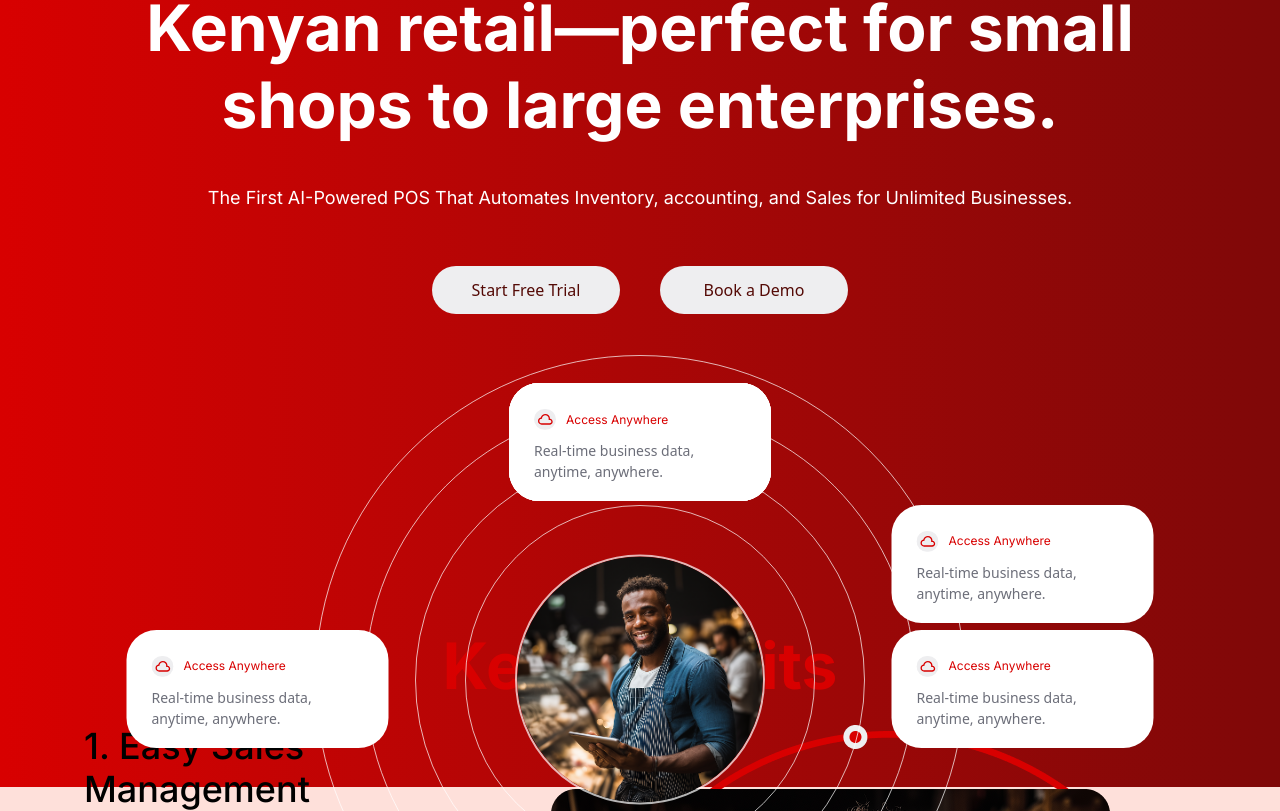
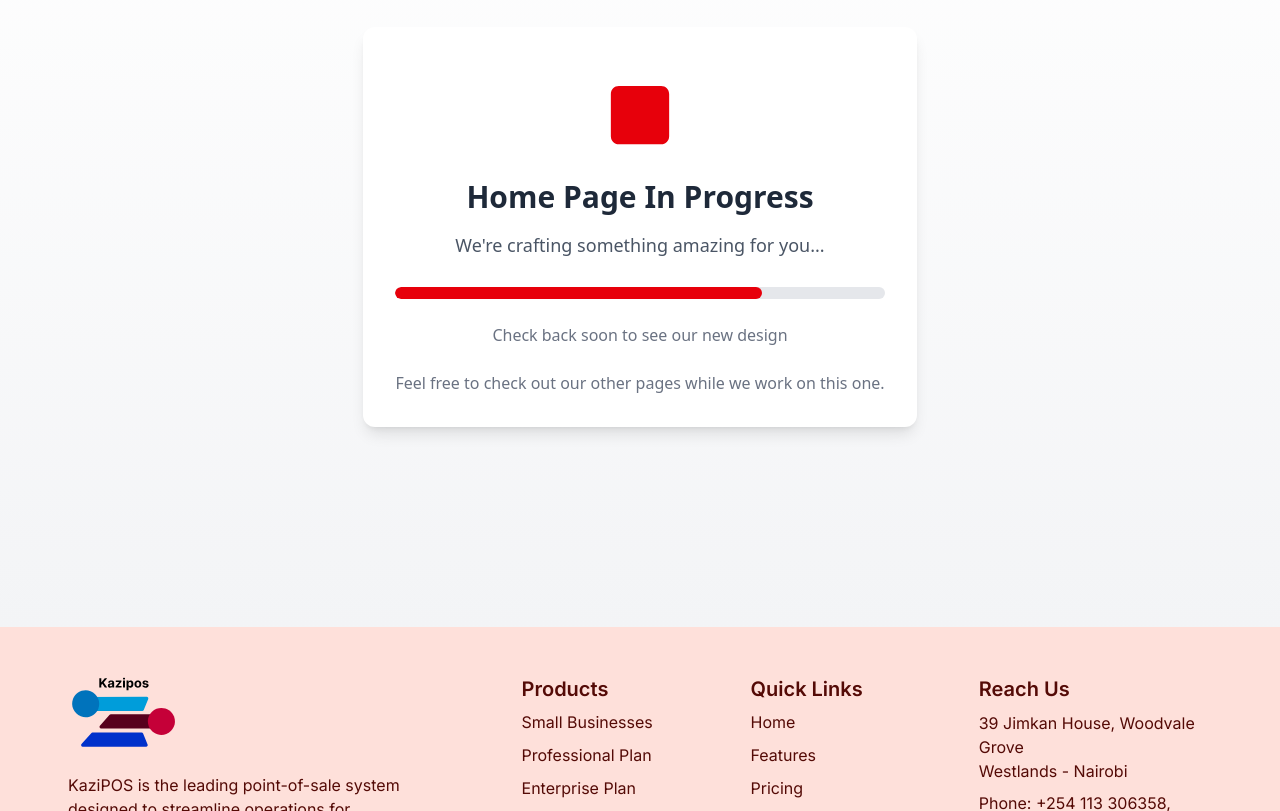
Before and after one commit to gitaujustus/kazipos, a Next.js app: page / in a window 1280 px wide. Shown: the part 249-1060 px from the top of the page. Built offline with nearby package versions, Linux system fonts and the light colour scheme.

Commit message:
home page in progress

```diff
--- a/app/page.js
+++ b/app/page.js
@@ -1,131 +1,131 @@
-import FeatureCard from "@/components/home/FeatureCard";
-import SectionLayout from "@/components/home/Section2";
-import ContentWithImage from "@/components/home/Section2";
-import { Cloud } from "@/icons";
-import Image from "next/image";
+// import FeatureCard from "@/components/home/FeatureCard";
+// import SectionLayout from "@/components/home/Section2";
+// import ContentWithImage from "@/components/home/Section2";
+// import { Cloud } from "@/icons";
+// import Image from "next/image";
 
-export default function Home() {
-  return (
-    <main className="bg-gradient-to-r from-red_republic to-red_reign h-[120vh]  pb-16">
-      {/* Heading  */}
-      <h1 className="xl:pt-[86px] xl:w-[1075px] text-4xl md:text-5xl xl:text-[64px] font-bold font-inter leading-[120%] text-white text-center mx-auto px-4">A powerful POS system for Kenyan retail—perfect for small shops to large enterprises.</h1>
+// export default function Home() {
+//   return (
+//     <main className="bg-gradient-to-r from-red_republic to-red_reign h-[120vh]  pb-16">
+//       {/* Heading  */}
+//       <h1 className="xl:pt-[86px] xl:w-[1075px] text-4xl md:text-5xl xl:text-[64px] font-bold font-inter leading-[120%] text-white text-center mx-auto px-4">A powerful POS system for Kenyan retail—perfect for small shops to large enterprises.</h1>
 
-      <p className="xl:pt-[41px] xl:pb-[55px] pt-6 pb-8 text-white font-inter text-base xl:text-[18px] text-center px-4">The First AI-Powered POS That Automates Inventory, accounting, and Sales for Unlimited Businesses.</p>
+//       <p className="xl:pt-[41px] xl:pb-[55px] pt-6 pb-8 text-white font-inter text-base xl:text-[18px] text-center px-4">The First AI-Powered POS That Automates Inventory, accounting, and Sales for Unlimited Businesses.</p>
 
-      {/* Buttons  */}
-      <div className="flex flex-col sm:flex-row justify-center gap-4 xl:gap-[40px] max-w-md mx-auto px-4 xl:mb-[64px]">
-        {/* Button 1  */}
-        <button className="flex gap-[10px] w-full sm:w-auto xl:w-[198px] h-[48px] bg-neutral-light p-[10px] rounded-[35px] text-nowrap justify-center items-center text-baragon_brown">Start Free Trial</button>
+//       {/* Buttons  */}
+//       <div className="flex flex-col sm:flex-row justify-center gap-4 xl:gap-[40px] max-w-md mx-auto px-4 xl:mb-[64px]">
+//         {/* Button 1  */}
+//         <button className="flex gap-[10px] w-full sm:w-auto xl:w-[198px] h-[48px] bg-neutral-light p-[10px] rounded-[35px] text-nowrap justify-center items-center text-baragon_brown">Start Free Trial</button>
 
-        {/* Button 2 */}
-        <button className="flex gap-[10px] w-full sm:w-auto xl:w-[198px] h-[48px] bg-neutral-light p-[10px] rounded-[35px] text-nowrap justify-center items-center text-baragon_brown">Book a Demo</button>
-      </div>
+//         {/* Button 2 */}
+//         <button className="flex gap-[10px] w-full sm:w-auto xl:w-[198px] h-[48px] bg-neutral-light p-[10px] rounded-[35px] text-nowrap justify-center items-center text-baragon_brown">Book a Demo</button>
+//       </div>
 
 
 
-      {/* Circular Feature Showcase with nested circles */}
-      <div className="relative max-w-4xl mx-auto top-16 px-4">
-        {/* Circle 5 (Outermost) */}
-        <div className="absolute top-[95%] left-1/2 transform -translate-x-1/2 -translate-y-1/2 w-[90%] h-[90%] md:w-[650px] md:h-[650px] rounded-full border border-white/70"></div>
+//       {/* Circular Feature Showcase with nested circles */}
+//       <div className="relative max-w-4xl mx-auto top-16 px-4">
+//         {/* Circle 5 (Outermost) */}
+//         <div className="absolute top-[95%] left-1/2 transform -translate-x-1/2 -translate-y-1/2 w-[90%] h-[90%] md:w-[650px] md:h-[650px] rounded-full border border-white/70"></div>
 
-        {/* Circle 4 */}
-        <div className="absolute top-[95%] left-1/2 transform -translate-x-1/2 -translate-y-1/2 w-[80%] h-[80%] md:w-[550px] md:h-[550px] rounded-full border border-white/70"></div>
+//         {/* Circle 4 */}
+//         <div className="absolute top-[95%] left-1/2 transform -translate-x-1/2 -translate-y-1/2 w-[80%] h-[80%] md:w-[550px] md:h-[550px] rounded-full border border-white/70"></div>
 
-        {/* Circle 3 */}
-        <div className="absolute top-[95%] left-1/2 transform -translate-x-1/2 -translate-y-1/2 w-[65%] h-[65%] md:w-[450px] md:h-[450px] rounded-full border border-white/70"></div>
+//         {/* Circle 3 */}
+//         <div className="absolute top-[95%] left-1/2 transform -translate-x-1/2 -translate-y-1/2 w-[65%] h-[65%] md:w-[450px] md:h-[450px] rounded-full border border-white/70"></div>
 
-        {/* Circle 2 */}
-        <div className="absolute top-[95%] left-1/2 transform -translate-x-1/2 -translate-y-1/2 w-[50%] h-[50%] md:w-[350px] md:h-[350px] rounded-full border border-white/70"></div>
+//         {/* Circle 2 */}
+//         <div className="absolute top-[95%] left-1/2 transform -translate-x-1/2 -translate-y-1/2 w-[50%] h-[50%] md:w-[350px] md:h-[350px] rounded-full border border-white/70"></div>
 
-        {/* Circle 1 (Innermost with photo) */}
-        <div className="relative  transform translate-y-[45%] w-64 h-64 md:w-[250px] md:h-[250px] mx-auto rounded-full overflow-hidden border-2 border-white/70 z-10">
-          <Image
-            src="/assets/home/Hero-Home-Circle.png"
-            alt="Shop Owner"
-            fill
-            className="object-cover"
-          />
-        </div>
+//         {/* Circle 1 (Innermost with photo) */}
+//         <div className="relative  transform translate-y-[45%] w-64 h-64 md:w-[250px] md:h-[250px] mx-auto rounded-full overflow-hidden border-2 border-white/70 z-10">
+//           <Image
+//             src="/assets/home/Hero-Home-Circle.png"
+//             alt="Shop Owner"
+//             fill
+//             className="object-cover"
+//           />
+//         </div>
 
-        {/* Feature Boxes */}
-        {/* <div className="absolute top-0 left-1/2 transform -translate-x-1/2 -translate-y-1/2 w-48">
-          <div className="bg-white rounded-lg p-3 shadow-lg">
-            <h3 className="text-red-600 text-xs font-semibold">Inventory Management</h3>
-            <p className="text-gray-700 text-xs">Real-time stock updates</p>
-          </div>
-        </div> */}
+//         {/* Feature Boxes */}
+//         {/* <div className="absolute top-0 left-1/2 transform -translate-x-1/2 -translate-y-1/2 w-48">
+//           <div className="bg-white rounded-lg p-3 shadow-lg">
+//             <h3 className="text-red-600 text-xs font-semibold">Inventory Management</h3>
+//             <p className="text-gray-700 text-xs">Real-time stock updates</p>
+//           </div>
+//         </div> */}
 
-        <FeatureCard icon={<Cloud />} title={"Access Anywhere"} description={"Real-time business data, anytime, anywhere."} className={"top-0 left-1/2 transform -translate-x-1/2 -translate-y-1/2"} />
+//         <FeatureCard icon={<Cloud />} title={"Access Anywhere"} description={"Real-time business data, anytime, anywhere."} className={"top-0 left-1/2 transform -translate-x-1/2 -translate-y-1/2"} />
 
-        {/* <div className="absolute top-1/4 right-0 transform translate-x-1/4 w-48">
-          <div className="bg-white rounded-lg p-3 shadow-lg">
-            <h3 className="text-red-600 text-xs font-semibold">AI-Powered Analytics</h3>
-            <p className="text-gray-700 text-xs">Smart sales predictions</p>
-          </div>
-        </div> */}
-         <FeatureCard icon={<Cloud />} title={"Access Anywhere"} description={"Real-time business data, anytime, anywhere."} className={"top-0 top-1/4 right-0 transform translate-x-1/4"} />
+//         {/* <div className="absolute top-1/4 right-0 transform translate-x-1/4 w-48">
+//           <div className="bg-white rounded-lg p-3 shadow-lg">
+//             <h3 className="text-red-600 text-xs font-semibold">AI-Powered Analytics</h3>
+//             <p className="text-gray-700 text-xs">Smart sales predictions</p>
+//           </div>
+//         </div> */}
+//          <FeatureCard icon={<Cloud />} title={"Access Anywhere"} description={"Real-time business data, anytime, anywhere."} className={"top-0 top-1/4 right-0 transform translate-x-1/4"} />
 
-        {/* <div className="absolute top-3/4 right-0 transform translate-x-1/4 w-48">
-          <div className="bg-white rounded-lg p-3 shadow-lg">
-            <h3 className="text-red-600 text-xs font-semibold">Mobile POS Support</h3>
-            <p className="text-gray-700 text-xs">Sell anywhere, anytime</p>
-          </div>
-        </div> */}
-         <FeatureCard icon={<Cloud />} title={"Access Anywhere"} description={"Real-time business data, anytime, anywhere."} className={"top-3/4 right-0 transform translate-x-1/4 "} />
+//         {/* <div className="absolute top-3/4 right-0 transform translate-x-1/4 w-48">
+//           <div className="bg-white rounded-lg p-3 shadow-lg">
+//             <h3 className="text-red-600 text-xs font-semibold">Mobile POS Support</h3>
+//             <p className="text-gray-700 text-xs">Sell anywhere, anytime</p>
+//           </div>
+//         </div> */}
+//          <FeatureCard icon={<Cloud />} title={"Access Anywhere"} description={"Real-time business data, anytime, anywhere."} className={"top-3/4 right-0 transform translate-x-1/4 "} />
 
-        {/* <div className="absolute bottom-0 left-1/2 transform -translate-x-1/2 translate-y-1/2 w-48">
-          <div className="bg-white rounded-lg p-3 shadow-lg">
-            <h3 className="text-red-600 text-xs font-semibold">Customer Management</h3>
-            <p className="text-gray-700 text-xs">Build loyalty programs</p>
-          </div>
-        </div> */}
-         <FeatureCard icon={<Cloud />} title={"Access Anywhere"} description={"Real-time business data, anytime, anywhere."} className={"top-3/4 left-0 transform -translate-x-1/4 "} />
+//         {/* <div className="absolute bottom-0 left-1/2 transform -translate-x-1/2 translate-y-1/2 w-48">
+//           <div className="bg-white rounded-lg p-3 shadow-lg">
+//             <h3 className="text-red-600 text-xs font-semibold">Customer Management</h3>
+//             <p className="text-gray-700 text-xs">Build loyalty programs</p>
+//           </div>
+//         </div> */}
+//          <FeatureCard icon={<Cloud />} title={"Access Anywhere"} description={"Real-time business data, anytime, anywhere."} className={"top-3/4 left-0 transform -translate-x-1/4 "} />
 
-        {/* <div className="absolute top-3/4 left-0 transform -translate-x-1/4 w-48">
-          <div className="bg-white rounded-lg p-3 shadow-lg">
-            <h3 className="text-red-600 text-xs font-semibold">Financial Insights</h3>
-            <p className="text-gray-700 text-xs">Real-time profitability data</p>
-          </div>
-        </div> */}
-         <FeatureCard icon={<Cloud />} title={"Access Anywhere"} description={"Real-time business data, anytime, anywhere."} className={"top-0 left-1/2 transform -translate-x-1/2 -translate-y-1/2"} />
+//         {/* <div className="absolute top-3/4 left-0 transform -translate-x-1/4 w-48">
+//           <div className="bg-white rounded-lg p-3 shadow-lg">
+//             <h3 className="text-red-600 text-xs font-semibold">Financial Insights</h3>
+//             <p className="text-gray-700 text-xs">Real-time profitability data</p>
+//           </div>
+//         </div> */}
+//          <FeatureCard icon={<Cloud />} title={"Access Anywhere"} description={"Real-time business data, anytime, anywhere."} className={"top-0 left-1/2 transform -translate-x-1/2 -translate-y-1/2"} />
 
-        {/* <div className="absolute top-1/4 left-0 transform -translate-x-1/4 w-48">
-          <div className="bg-white rounded-lg p-3 shadow-lg">
-            <h3 className="text-red-600 text-xs font-semibold">Payment Integration</h3>
-            <p className="text-gray-700 text-xs">M-Pesa, cards & more</p>
-          </div>
-        </div> */}
-         <FeatureCard icon={<Cloud />} title={"Access Anywhere"} description={"Real-time business data, anytime, anywhere."} className={"top-0 left-1/2 transform -translate-x-1/2 -translate-y-1/2"} />
+//         {/* <div className="absolute top-1/4 left-0 transform -translate-x-1/4 w-48">
+//           <div className="bg-white rounded-lg p-3 shadow-lg">
+//             <h3 className="text-red-600 text-xs font-semibold">Payment Integration</h3>
+//             <p className="text-gray-700 text-xs">M-Pesa, cards & more</p>
+//           </div>
+//         </div> */}
+//          <FeatureCard icon={<Cloud />} title={"Access Anywhere"} description={"Real-time business data, anytime, anywhere."} className={"top-0 left-1/2 transform -translate-x-1/2 -translate-y-1/2"} />
 
-        {/* Middle bottom feature box */}
-        {/* <div className="absolute bottom-1/4 left-1/2 transform -translate-x-1/2 translate-y-1/2 w-48">
-          <div className="bg-white rounded-lg p-3 shadow-lg">
-            <h3 className="text-red-600 text-xs font-semibold">User-friendly Interface</h3>
-            <p className="text-gray-700 text-xs">Easy to set up, easy to use</p>
-          </div>
-        </div> */}
-         <FeatureCard icon={<Cloud />} title={"Access Anywhere"} description={"Real-time business data, anytime, anywhere."} className={"top-0 left-1/2 transform -translate-x-1/2 -translate-y-1/2"} />
-      </div>
+//         {/* Middle bottom feature box */}
+//         {/* <div className="absolute bottom-1/4 left-1/2 transform -translate-x-1/2 translate-y-1/2 w-48">
+//           <div className="bg-white rounded-lg p-3 shadow-lg">
+//             <h3 className="text-red-600 text-xs font-semibold">User-friendly Interface</h3>
+//             <p className="text-gray-700 text-xs">Easy to set up, easy to use</p>
+//           </div>
+//         </div> */}
+//          <FeatureCard icon={<Cloud />} title={"Access Anywhere"} description={"Real-time business data, anytime, anywhere."} className={"top-0 left-1/2 transform -translate-x-1/2 -translate-y-1/2"} />
+//       </div>
 
-      {/* Section 2  */}
-      <section className="min-h-[100vh]">
-        <h1 className="text-red_republic text-center text-[64px] leading-[120%] font-inter font-bold">Key Benefits</h1>
+//       {/* Section 2  */}
+//       <section className="min-h-[100vh]">
+//         <h1 className="text-red_republic text-center text-[64px] leading-[120%] font-inter font-bold">Key Benefits</h1>
 
-        <div>
+//         <div>
 
-          <SectionLayout title="1. Easy Sales Management" description={"Simplify your daily transactions with a user-friendly system that speeds up sales and reduces errors. Whether you're ringing up items, processing payments, or issuing receipts, KaziPOS makes it effortless—saving you time and keeping your customers happy. Perfect for busy Kenyan retailers who need quick, reliable tools at their fingertips."} image="/assets/home/Section_2_1.png"  isReversed={false} />
-          <SectionLayout
-            title = "2. Real-Time Inventory"
-            description={"Stay on top of your stock levels with instant updates—no more guesswork or manual counts. KaziPOS tracks what’s in store as sales happen, alerting you when items run low. Ideal for Kenyan shopkeepers managing small grocery stores or bustling market stalls, ensuring you never miss a sale due to stockouts."}
-            image="/assets/home/Section_2_2.png"
-           isReversed={true} />
+//           <SectionLayout title="1. Easy Sales Management" description={"Simplify your daily transactions with a user-friendly system that speeds up sales and reduces errors. Whether you're ringing up items, processing payments, or issuing receipts, KaziPOS makes it effortless—saving you time and keeping your customers happy. Perfect for busy Kenyan retailers who need quick, reliable tools at their fingertips."} image="/assets/home/Section_2_1.png"  isReversed={false} />
+//           <SectionLayout
+//             title = "2. Real-Time Inventory"
+//             description={"Stay on top of your stock levels with instant updates—no more guesswork or manual counts. KaziPOS tracks what’s in store as sales happen, alerting you when items run low. Ideal for Kenyan shopkeepers managing small grocery stores or bustling market stalls, ensuring you never miss a sale due to stockouts."}
+//             image="/assets/home/Section_2_2.png"
+//            isReversed={true} />
 
-          <SectionLayout title="3. Customer Tools" description={"Simplify your daily transactions with a user-friendly system that speeds up sales and reduces errors. Whether you're ringing up items, processing payments, or issuing receipts, KaziPOS makes it effortless—saving you time and keeping your customers happy. Perfect for busy Kenyan retailers who need quick, reliable tools at their fingertips."} image="/assets/home/Section_2_3.png"  isReversed={false} />
-          <SectionLayout
-            title = "4. Scales to Any Business"
-            description={"Whether you run a roadside kiosk, a mid-sized shop, or a large store, KaziPOS adapts to your needs. It’s flexible enough for startups and powerful enough for growing enterprises, making it the perfect fit for Kenyan businesses of all sizes—from rural vendors to urban chains."}
-            image="/assets/home/Section_2_4.png"
-           isReversed={true} />
+//           <SectionLayout title="3. Customer Tools" description={"Simplify your daily transactions with a user-friendly system that speeds up sales and reduces errors. Whether you're ringing up items, processing payments, or issuing receipts, KaziPOS makes it effortless—saving you time and keeping your customers happy. Perfect for busy Kenyan retailers who need quick, reliable tools at their fingertips."} image="/assets/home/Section_2_3.png"  isReversed={false} />
+//           <SectionLayout
+//             title = "4. Scales to Any Business"
+//             description={"Whether you run a roadside kiosk, a mid-sized shop, or a large store, KaziPOS adapts to your needs. It’s flexible enough for startups and powerful enough for growing enterprises, making it the perfect fit for Kenyan businesses of all sizes—from rural vendors to urban chains."}
+//             image="/assets/home/Section_2_4.png"
+//            isReversed={true} />
 
 
 
@@ -135,11 +135,98 @@ export default function Home() {
 
 
 
-        </div>
-      </section>
+//         </div>
+//       </section>
 
 
 
-    </main>
+//     </main>
+//   );
+// }
+
+
+"use client";
+import { motion } from "framer-motion";
+import { useState, useEffect } from "react";
+
+const HomePageInProgress = () => {
+  const [dotCount, setDotCount] = useState(1);
+
+  useEffect(() => {
+    const interval = setInterval(() => {
+      setDotCount((prev) => (prev >= 3 ? 1 : prev + 1));
+    }, 500);
+
+    return () => clearInterval(interval);
+  }, []);
+
+  const renderDots = () => {
+    let dots = "";
+    for (let i = 0; i < dotCount; i++) {
+      dots += ".";
+    }
+    return dots;
+  };
+
+  return (
+    <div className="h-screen w-full flex flex-col items-center justify-center bg-gradient-to-b from-white to-gray-100">
+      <motion.div
+        initial={{ opacity: 0, y: -20 }}
+        animate={{ opacity: 1, y: 0 }}
+        transition={{ duration: 0.8 }}
+        className="text-center p-8 max-w-2xl rounded-xl bg-white shadow-lg"
+      >
+        <motion.div
+          animate={{ scale: [1, 1.05, 1] }}
+          transition={{ repeat: Infinity, duration: 3 }}
+          className="mb-6"
+        >
+          <svg
+            className="w-24 h-24 mx-auto text-red-600"
+            fill="currentColor"
+            viewBox="0 0 24 24"
+            xmlns="http://www.w3.org/2000/svg"
+          >
+            <path d="M14.25 6.75L14.25 2.75M9.75 6.75V2.75M7.5 10.75h9M6.75 21.25h10.5c1.14 0 2 -.86 2-2V8.75c0-1.14-.86-2-2-2H6.75c-1.14 0-2 .86-2 2v10.5c0 1.14.86 2 2 2z"
+                  strokeWidth="1.5"
+                  strokeLinecap="round"
+                  strokeLinejoin="round"/>
+          </svg>
+        </motion.div>
+
+        <h1 className="text-3xl font-bold text-gray-800 mb-4">
+          Home Page In Progress
+        </h1>
+
+        <div className="h-8">
+          <p className="text-lg text-gray-600 mb-6">
+            We're crafting something amazing for you{renderDots()}
+          </p>
+        </div>
+
+        <div className="w-full bg-gray-200 h-3 rounded-full overflow-hidden mt-6">
+          <motion.div
+            className="h-full bg-red-600 rounded-full"
+            initial={{ width: "10%" }}
+            animate={{ width: "75%" }}
+            transition={{
+              duration: 2.5,
+              ease: "easeInOut"
+            }}
+          />
+        </div>
+
+        <p className="text-gray-500 mt-6">
+          Check back soon to see our new design
+        </p>
+        <p className="text-gray-500 mt-6">
+          Feel free to check out our other pages while we work on this one.
+        </p>
+
+
+      </motion.div>
+    </div>
   );
-}
+};
+
+export default HomePageInProgress;
```
